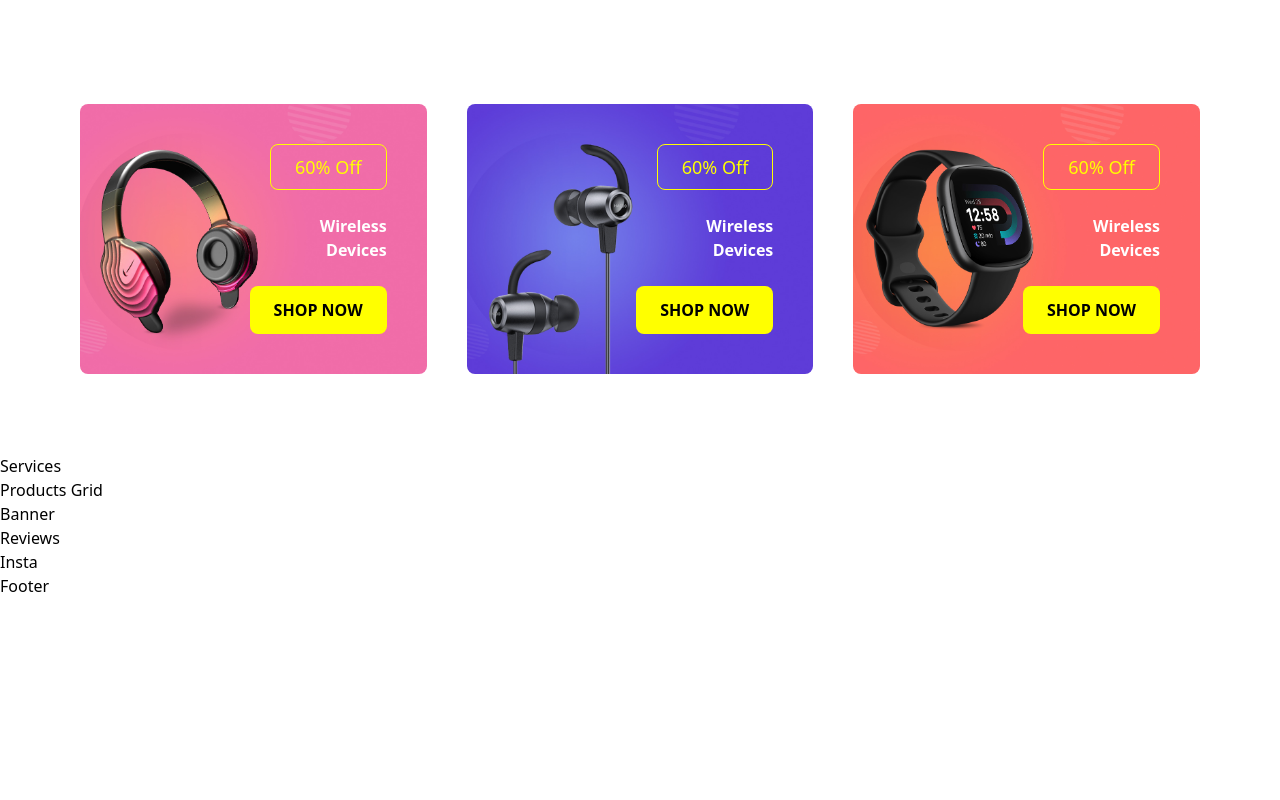
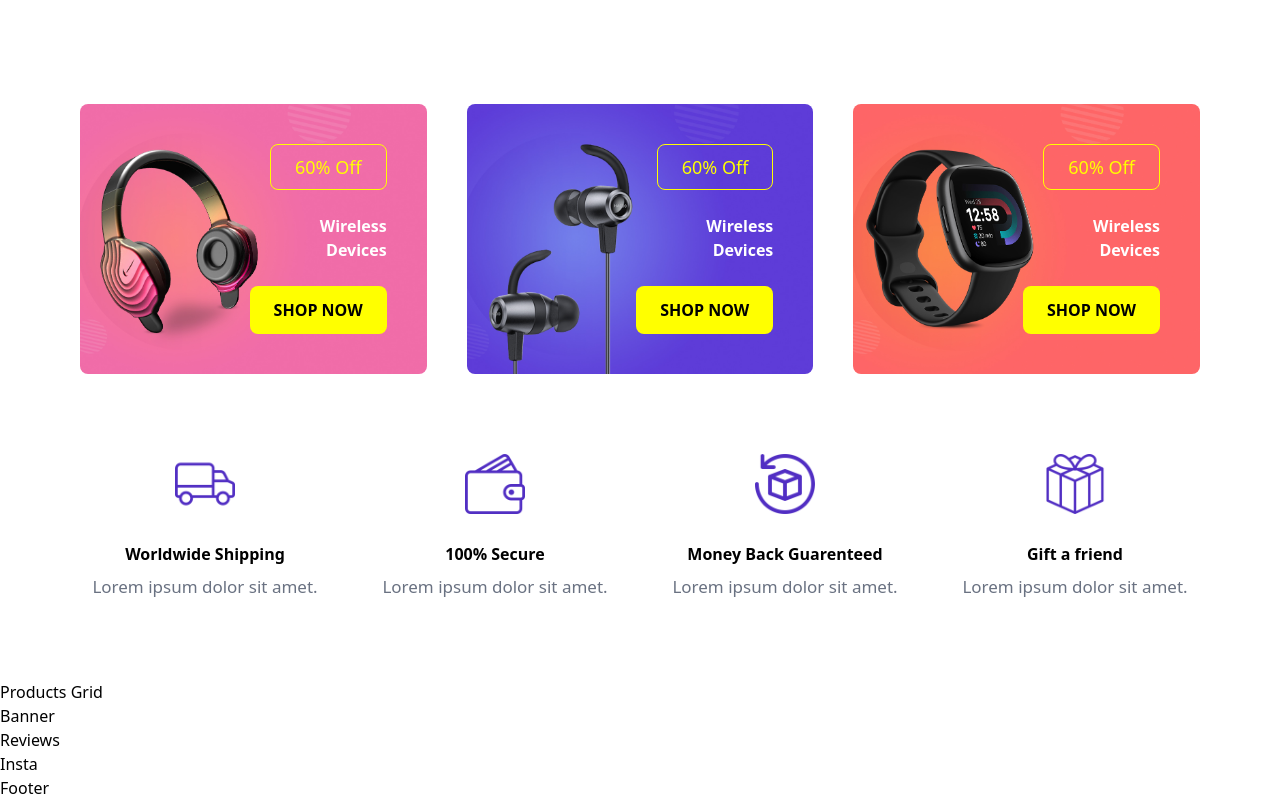
Before and after one commit to GrandDadDan/React-Ecommerce-Store, a React (Vite) app: page / in a window 1280 px wide. Shown: the part 1186-1986 px from the top of the page. Before the commit the page ends 1784 px from the top, so only its background shows below. Built offline with nearby package versions, Linux system fonts and the light colour scheme.

Commit message:
completed the services section. started on the productgrid section

```diff
--- a/src/sections/Productsgrid.jsx
+++ b/src/sections/Productsgrid.jsx
@@ -1,4 +1,7 @@
 import React from 'react'
+import { FaStar, FaRegHeart } from 'react-icons/fa'
+import { MdAddShoppingCart,MdOutlineRemoveRedEye } from 'react-icons/md'
+
 
 const ProductsGrid = () => {
   return (
--- a/src/sections/Services.jsx
+++ b/src/sections/Services.jsx
@@ -1,9 +1,48 @@
-import React from 'react'
+import React, {useEffect} from 'react'
+import payment from '../assets/payment.png'
+import shipping from '../assets/shipping.png'
+import refund from '../assets/return.png'
+import gift from '../assets/gift.png'
+import Aos from 'aos';
+import "aos/dist/aos.css"
+
 
 const Services = () => {
+
+
+    useEffect(() =>{
+      Aos.init({
+        offset:100,
+        duration: 500,
+        easing: 'ease-in-out',
+      });
+
+      Aos.refresh();
+    }, [])
+
   return (
-    <div>
-      Services
+
+    <div className='w-full lg:px-20 px-5 pt-[0px] pb-[5pc] grid lg:grid-cols-4 grid-cols-1 justify-center items-center gap-10'>
+      <div data-aos="zoom-in" data-aos-delay="100" className='flex flex-col justify-center items-center gap-2'>
+        <img src={shipping} alt="" className='mb-[20px] w-[60px]'/>
+        <h1 className='text-x1 text-black font-semibold'>Worldwide Shipping</h1>
+        <p className='text-[17px] text-gray-500'>Lorem ipsum dolor sit amet.</p>
+      </div>
+      <div data-aos="zoom-in" data-aos-delay="100" className='flex flex-col justify-center items-center gap-2'>
+        <img src={payment} alt="" className='mb-[20px] w-[60px]'/>
+        <h1 className='text-x1 text-black font-semibold'>100% Secure</h1>
+        <p className='text-[17px] text-gray-500'>Lorem ipsum dolor sit amet.</p>
+      </div>
+      <div data-aos="zoom-in" data-aos-delay="100" className='flex flex-col justify-center items-center gap-2'>
+        <img src={refund} alt="" className='mb-[20px] w-[60px]'/>
+        <h1 className='text-x1 text-black font-semibold'>Money Back Guarenteed</h1>
+        <p className='text-[17px] text-gray-500'>Lorem ipsum dolor sit amet.</p>
+      </div>
+      <div data-aos="zoom-in" data-aos-delay="100" className='flex flex-col justify-center items-center gap-2'>
+        <img src={gift} alt="" className='mb-[20px] w-[60px]'/>
+        <h1 className='text-x1 text-black font-semibold'>Gift a friend</h1>
+        <p className='text-[17px] text-gray-500'>Lorem ipsum dolor sit amet.</p>
+      </div>
     </div>
   )
 }
--- a/src/sections/Types.jsx
+++ b/src/sections/Types.jsx
@@ -31,7 +31,7 @@ const Types = () => {
           color: "yellow"
         }}>60% Off</h1>
         <h1 className='text-4x1 text-end text-white font-semibold'>Wireless <br />Devices</h1>
-        <button className='px-6 py-3 rounded-lg text-black font-semibold' style={{background: "yellow"}}>SHOP NOW</button>
+        <button className='px-6 py-3 rounded-lg text-black font-semibold  cursor-pointer' style={{background: "yellow"}}>SHOP NOW</button>
       </div>
       <div data-aos="zoom-in" data-aos-delay= "100" className='flex flex-col justify-center
       items-end gap-6 bg-cover bg-center p-10 rounded-lg' style={{
@@ -42,7 +42,7 @@ const Types = () => {
           color: "yellow"
         }}>60% Off</h1>
         <h1 className='text-4x1 text-end text-white font-semibold'>Wireless <br />Devices</h1>
-        <button className='px-6 py-3 rounded-lg text-black font-semibold' style={{background: "yellow"}}>SHOP NOW</button>
+        <button className='px-6 py-3 rounded-lg text-black font-semibold  cursor-pointer' style={{background: "yellow"}}>SHOP NOW</button>
       </div>
       <div data-aos="zoom-in" data-aos-delay= "100" className='flex flex-col justify-center
       items-end gap-6 bg-cover bg-center p-10 rounded-lg' style={{
@@ -53,7 +53,7 @@ const Types = () => {
           color: "yellow"
         }}>60% Off</h1>
         <h1 className='text-4x1 text-end text-white font-semibold'>Wireless <br />Devices</h1>
-        <button className='px-6 py-3 rounded-lg text-black font-semibold' style={{background: "yellow"}}>SHOP NOW</button>
+        <button className='px-6 py-3 rounded-lg text-black font-semibold  cursor-pointer' style={{background: "yellow"}}>SHOP NOW</button>
       </div>
 
     </div>
```
